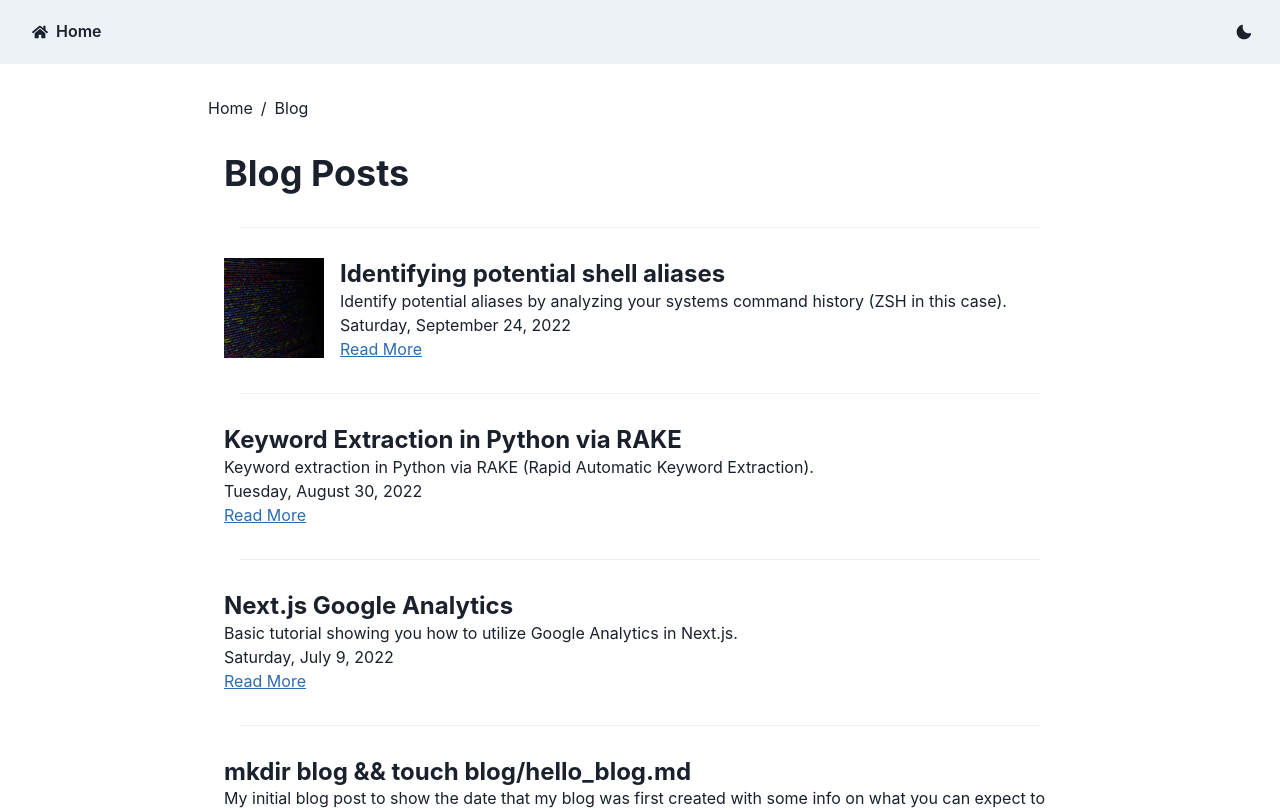
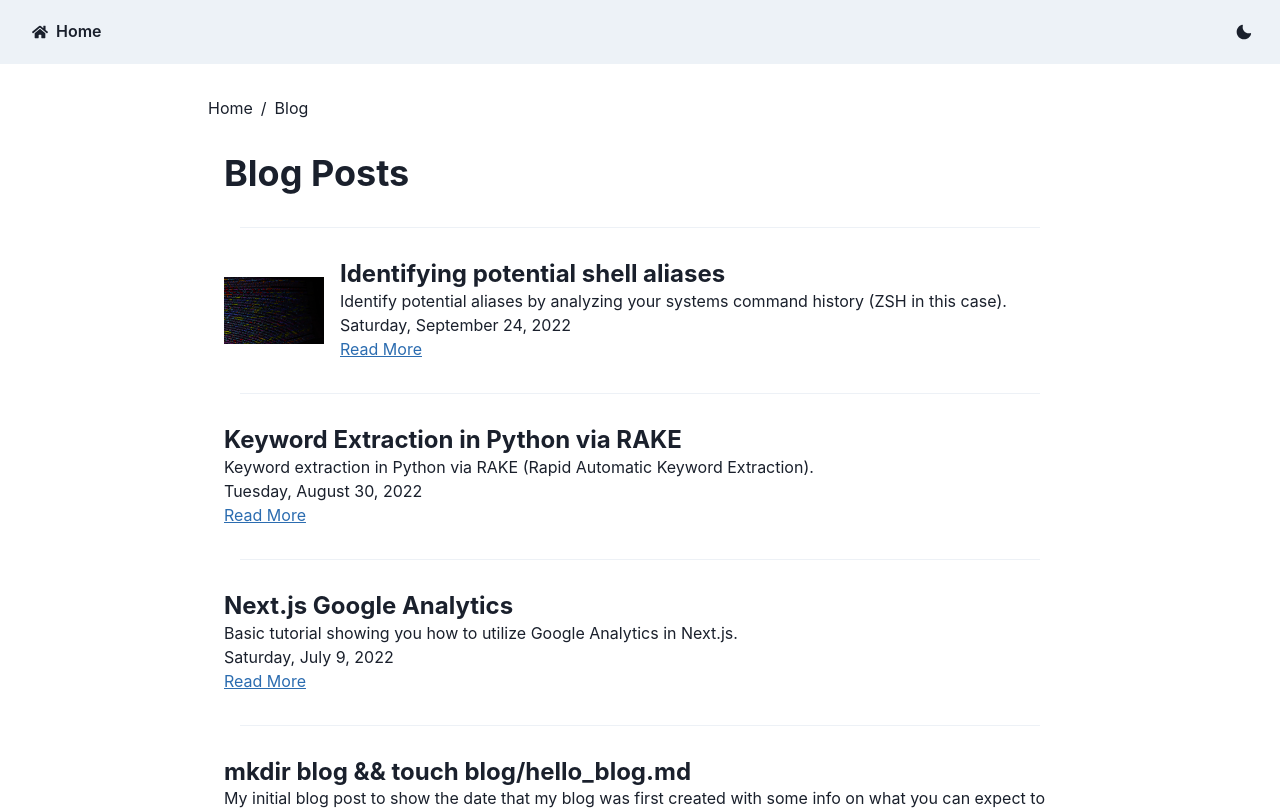
Before and after one commit to AndrewRPorter/website, a Next.js app: page /blog in a window 1280 px wide. Shown: the top 810 px of the page. Built offline with nearby package versions, Linux system fonts and the light colour scheme.

Commit message:
Upgrade to next.js 13

```diff
--- a/components/mdx-wrapper.tsx
+++ b/components/mdx-wrapper.tsx
@@ -144,7 +144,7 @@ const components: Record<string, React.ReactNode> = {
   ),
   img: (props: ImageProps) => (
     <Box p="16px" display="flex" justifyContent="center" alignItems="center">
-      <Image alt="" {...props} layout="fixed" priority />
+      <Image alt="" {...props} priority />
     </Box>
   )
 }
--- a/package.json
+++ b/package.json
@@ -20,7 +20,7 @@
     "@vercel/analytics": "^0.1.6",
     "framer-motion": "^6.4.1",
     "gray-matter": "^4.0.3",
-    "next": "12.2.1",
+    "next": "^13.1.1",
     "next-mdx-remote": "^3.0.8",
     "nextra": "^0.4.4",
     "nextra-theme-blog": "^0.1.5",
@@ -45,7 +45,7 @@
     "@types/node": "^18.7.15",
     "@types/react": "^18.0.15",
     "eslint": "8.23.0",
-    "eslint-config-next": "12.2.5",
+    "eslint-config-next": "^13.1.1",
     "jest": "^29.1.2",
     "jest-environment-jsdom": "^29.1.2",
     "typescript": "^4.7.4"
--- a/pages/blog/index.tsx
+++ b/pages/blog/index.tsx
@@ -85,9 +85,8 @@ export default function Blog(props: Props) {
                   <Box pr={4}>
                     <Image
                       src={content.ogImagePath}
-                      width="100px"
-                      height="100px"
-                      layout="fixed"
+                      width={100}
+                      height={100}
                       alt={content.ogImageAlt}
                     />
                   </Box>
```
Also changed, not shown: 1 other file (tests, documents, lock files or other folders).
